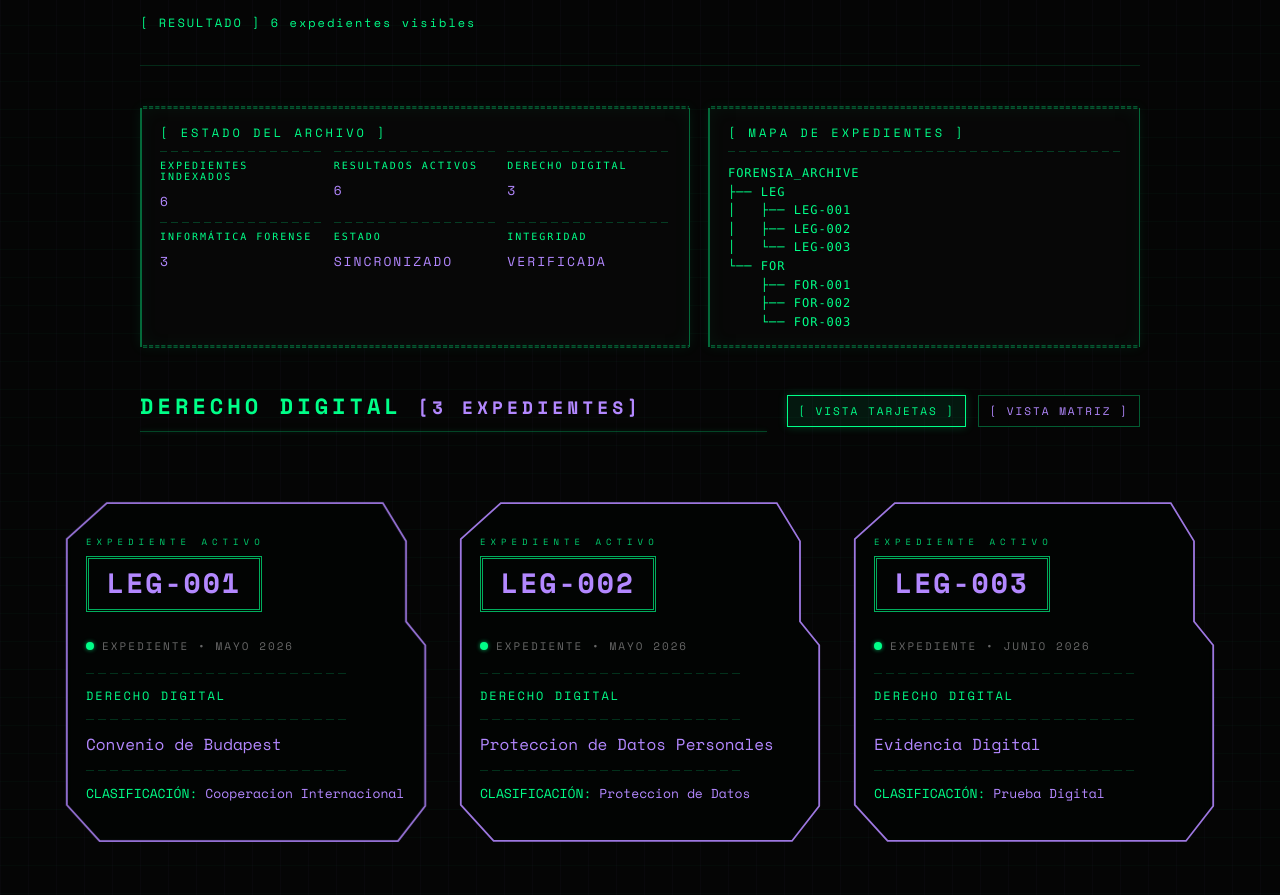
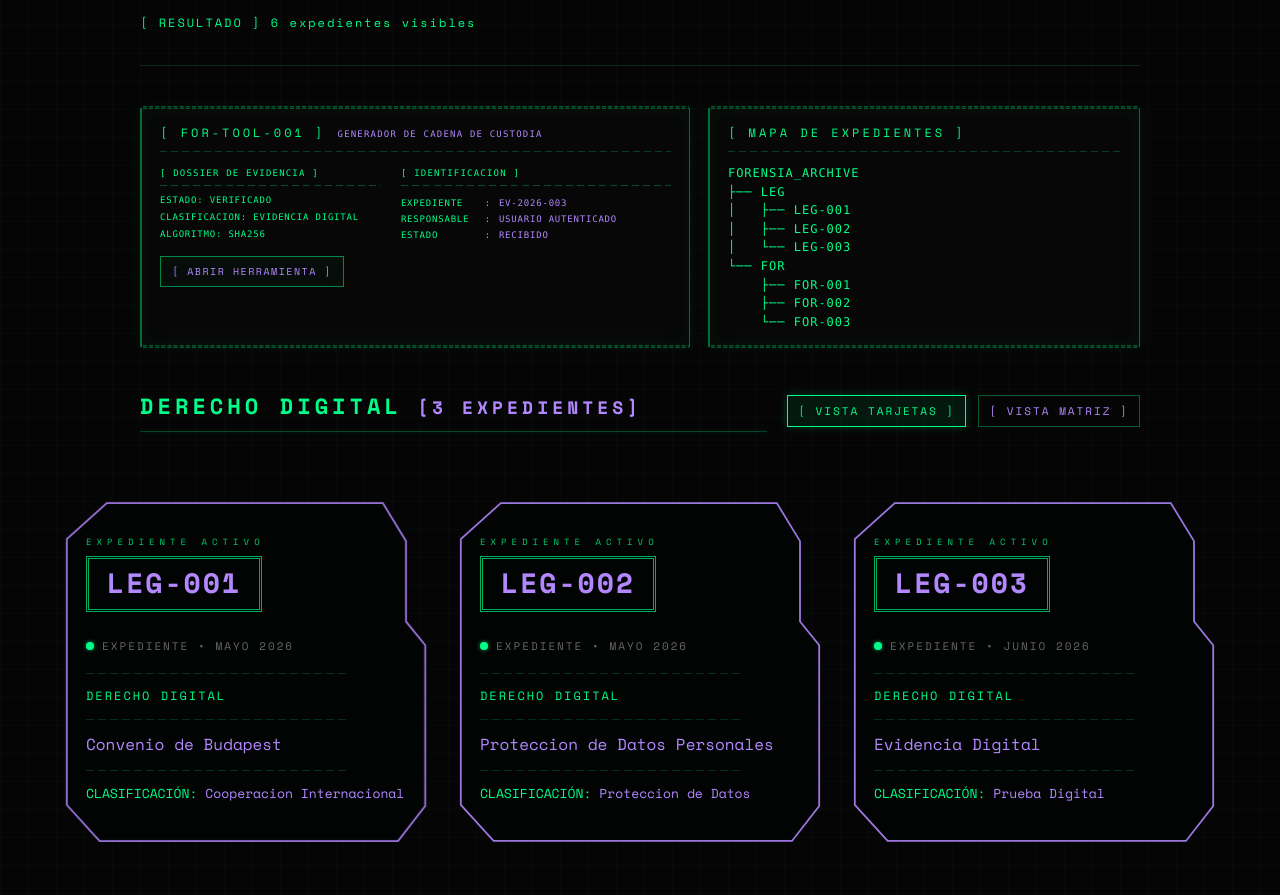
Before and after one commit to claraIness/forensia, a React (Vite) app: page / in a window 1280 px wide. Shown: the part 815-1710 px from the top of the page. Built offline with nearby package versions, Linux system fonts and the light colour scheme.

Commit message:
Herramienta FOR-TOOL-001

```diff
--- a/src/App.jsx
+++ b/src/App.jsx
@@ -198,11 +198,9 @@ function SearchPanel({ query, onQueryChange, visibleCount }) {
   )
 }
 
-function ArchiveIntel({ allDossiers, visibleDossiers }) {
+function ArchiveIntel() {
   const [openPanel, setOpenPanel] = useState(null)
   const [isCompactView, setIsCompactView] = useState(false)
-  const derechoCount = allDossiers.filter((dossier) => dossier.type === 'derecho').length
-  const forenseCount = allDossiers.filter((dossier) => dossier.type === 'forense').length
 
   useEffect(() => {
     const mediaQuery = window.matchMedia('(max-width: 900px)')
@@ -237,37 +235,39 @@ function ArchiveIntel({ allDossiers, visibleDossiers }) {
           onClick={() => togglePanel('estado')}
           aria-expanded={estadoOpen}
         >
-          <span>[ ESTADO DEL ARCHIVO ]</span>
+          <span className="tool-panel-heading">
+            <span>[ FOR-TOOL-001 ]</span>
+            <small>GENERADOR DE CADENA DE CUSTODIA</small>
+          </span>
           <span>{isCompactView ? (estadoOpen ? '[ CERRAR ]' : '[ ABRIR ]') : '[ ABIERTO ]'}</span>
         </button>
 
         {estadoOpen && (
-          <div className="estado-grid">
-            <div>
-              <span>EXPEDIENTES INDEXADOS</span>
-              <strong>{allDossiers.length}</strong>
+          <a
+            className="for-tool-preview"
+            href="https://for-tool-001.streamlit.app/"
+            target="_blank"
+            rel="noopener noreferrer"
+            aria-label="Abrir FOR-TOOL-001, generador de cadena de custodia"
+          >
+            <div className="tool-preview-summary">
+              <span>[ DOSSIER DE EVIDENCIA ]</span>
+              <span>ESTADO: VERIFICADO</span>
+              <span>CLASIFICACION: EVIDENCIA DIGITAL</span>
+              <span>ALGORITMO: SHA256</span>
             </div>
-            <div>
-              <span>RESULTADOS ACTIVOS</span>
-              <strong>{visibleDossiers.length}</strong>
+
+            <div className="tool-preview-record">
+              <span>[ IDENTIFICACION ]</span>
+              <dl>
+                <div><dt>EXPEDIENTE</dt><dd>EV-2026-003</dd></div>
+                <div><dt>RESPONSABLE</dt><dd>USUARIO AUTENTICADO</dd></div>
+                <div><dt>ESTADO</dt><dd>RECIBIDO</dd></div>
+              </dl>
             </div>
-            <div>
-              <span>DERECHO DIGITAL</span>
-              <strong>{derechoCount}</strong>
-            </div>
-            <div>
-              <span>INFORMÁTICA FORENSE</span>
-              <strong>{forenseCount}</strong>
-            </div>
-            <div>
-              <span>ESTADO</span>
-              <strong>SINCRONIZADO</strong>
-            </div>
-            <div>
-              <span>INTEGRIDAD</span>
-              <strong>VERIFICADA</strong>
-            </div>
-          </div>
+
+            <span className="tool-preview-action">[ ABRIR HERRAMIENTA ]</span>
+          </a>
         )}
       </div>
 
@@ -519,7 +519,7 @@ function App() {
           visibleCount={visibleDossiers.length}
         />
 
-        <ArchiveIntel allDossiers={dossiers} visibleDossiers={visibleDossiers} />
+        <ArchiveIntel />
 
         <div className="archivo-vista-header">
           {viewMode === 'tarjetas' ? (
--- a/style.css
+++ b/style.css
@@ -693,6 +693,204 @@ a:hover {
     letter-spacing: 2px;
 
     font-weight: 400;
+
+}
+
+.tool-panel-heading {
+
+    display: flex;
+
+    align-items: baseline;
+
+    gap: 12px;
+
+    min-width: 0;
+
+}
+
+.tool-panel-heading small {
+
+    color: #b388ff;
+
+    font-family: Consolas, 'Courier New', monospace;
+
+    font-size: 9px;
+
+    font-weight: 400;
+
+    letter-spacing: 1.2px;
+
+}
+
+.for-tool-preview {
+
+    display: grid;
+
+    grid-template-columns: minmax(0, 0.9fr) minmax(0, 1.1fr);
+
+    gap: 14px 20px;
+
+    margin-top: 10px;
+
+    padding-top: 16px;
+
+    color: #00ff88;
+
+    background-image: repeating-linear-gradient(
+        90deg,
+        rgba(0,255,136,0.22) 0 7px,
+        transparent 7px 11px
+    );
+
+    background-position: top left;
+
+    background-repeat: repeat-x;
+
+    background-size: auto 1px;
+
+    text-decoration: none;
+
+}
+
+.tool-preview-summary,
+.tool-preview-record {
+
+    display: flex;
+
+    flex-direction: column;
+
+    gap: 4px;
+
+    min-width: 0;
+
+    font-family: Consolas, 'Courier New', monospace;
+
+    font-size: 9px;
+
+    line-height: 1.45;
+
+    letter-spacing: 0.8px;
+
+}
+
+.tool-preview-summary > span:first-child,
+.tool-preview-record > span:first-child {
+
+    display: block;
+
+    margin-bottom: 4px;
+
+    padding-bottom: 6px;
+
+    background-image: repeating-linear-gradient(
+        90deg,
+        rgba(0,255,136,0.28) 0 7px,
+        transparent 7px 11px
+    );
+
+    background-position: bottom left;
+
+    background-repeat: repeat-x;
+
+    background-size: auto 1px;
+
+    letter-spacing: 1.2px;
+
+}
+
+.tool-preview-record dl {
+
+    display: grid;
+
+    gap: 3px;
+
+    margin: 3px 0 0;
+
+}
+
+.tool-preview-record dl div {
+
+    display: grid;
+
+    grid-template-columns: 90px minmax(0, 1fr);
+
+    gap: 8px;
+
+}
+
+.tool-preview-record dt,
+.tool-preview-record dd {
+
+    margin: 0;
+
+}
+
+.tool-preview-record dt::after {
+
+    content: ":";
+
+    float: right;
+
+    color: #00ff88;
+
+}
+
+.tool-preview-record dd {
+
+    color: #b388ff;
+
+}
+
+.tool-preview-action {
+
+    grid-column: 1 / -1;
+
+    justify-self: start;
+
+    color: #b388ff;
+
+    background: rgba(0,255,136,0.025);
+
+    border: 1px solid rgba(0,255,136,0.5);
+
+    padding: 7px 11px;
+
+    font-family: 'Space Mono', Consolas, monospace;
+
+    font-size: 10px;
+
+    letter-spacing: 1.5px;
+
+    box-shadow: inset 0 0 10px rgba(0,255,136,0.035);
+
+    transition: color 0.2s ease, border-color 0.2s ease,
+        background-color 0.2s ease, box-shadow 0.2s ease,
+        text-shadow 0.2s ease;
+
+}
+
+.for-tool-preview:hover .tool-preview-action,
+.for-tool-preview:focus-visible .tool-preview-action {
+
+    color: #00ff88;
+
+    border-color: #00ff88;
+
+    background: rgba(0,255,136,0.075);
+
+    box-shadow:
+        inset 0 0 12px rgba(0,255,136,0.08),
+        0 0 9px rgba(0,255,136,0.18);
+
+    text-shadow: 0 0 8px rgba(0,255,136,0.5);
+
+}
+
+.for-tool-preview:focus-visible {
+
+    outline: 1px solid rgba(0,255,136,0.65);
+
+    outline-offset: 5px;
 
 }
 
@@ -3456,6 +3654,20 @@ body:not(.pagina-dossier) .dossier:hover {
         grid-template-columns: repeat(2, minmax(0, 1fr));
     }
 
+    body:not(.pagina-dossier) .tool-panel-heading {
+        align-items: flex-start;
+        flex-direction: column;
+        gap: 4px;
+    }
+
+    body:not(.pagina-dossier) .for-tool-preview {
+        grid-template-columns: 1fr;
+    }
+
+    body:not(.pagina-dossier) .tool-preview-action {
+        grid-column: 1;
+    }
+
     body:not(.pagina-dossier) .archivo-vista-header {
         flex-direction: column;
         align-items: flex-start;
```
